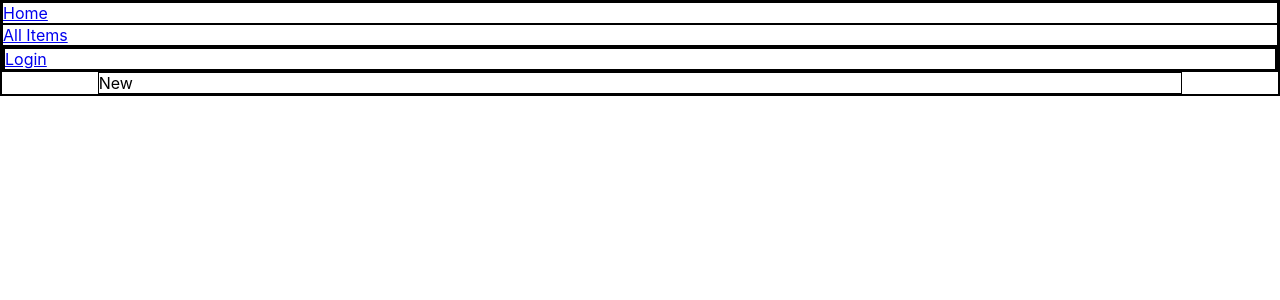
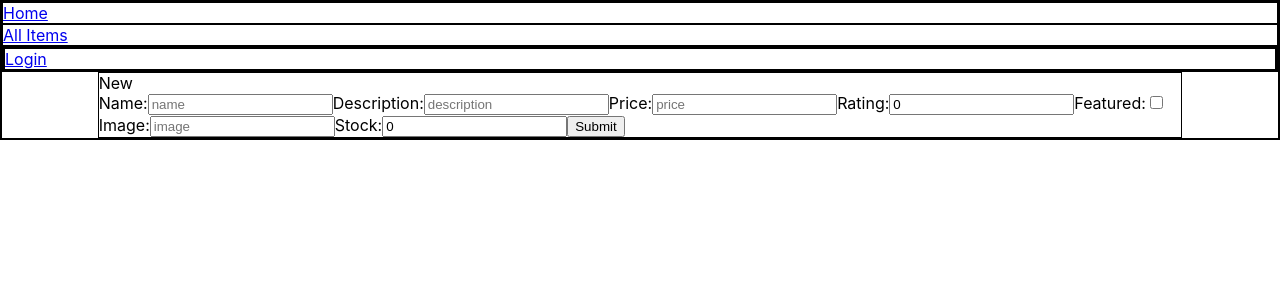
Before and after one commit to BennyZ3/BZ-CTA-Store, a React (Create React App) app in the folder front-end/: page /products/new in a window 1280 px wide. Shown: the top 300 px of the page. Built offline with nearby package versions, Linux system fonts and the light colour scheme; no server answers.

Commit message:
finished new and edit form, login validate backend, and made user controller

```diff
--- a/front-end/src/App.js
+++ b/front-end/src/App.js
@@ -11,8 +11,10 @@ import NavBar from "./Components/NavBar";
 import Login from "./Pages/Login";
 
 function App() {
-  document.cookie = document.cookie ? document.cookie : "username=";
-  // console.log(document.cookie);
+  // document.cookie = document.cookie.split("=")[1]
+  //   ? document.cookie
+  //   : "username=";
+  console.log(document.cookie);
   return (
     <div className="App">
       <BrowserRouter>
--- /dev/null
+++ b/front-end/src/Components/Form.js
@@ -0,0 +1,130 @@
+import { useNavigate, useParams } from "react-router-dom";
+import { useState, useEffect } from "react";
+import axios from "axios";
+
+const Form = (props) => {
+  let navigate = useNavigate();
+  const API = process.env.REACT_APP_API_URL;
+  let params = useParams();
+  let { edit } = props;
+  const id = params.id ? params.id : null;
+  const [product, setProduct] = useState({
+    name: "",
+    description: "",
+    price: "",
+    rating: 0,
+    featured: false,
+    image: "",
+    inventory: 0,
+  });
+  useEffect(() => {
+    if (edit) {
+      axios.get(`${API}/products/${id}`).then((response) => {
+        setProduct(response.data.payload);
+      });
+    } else {
+      setProduct({ ...product });
+    }
+  }, [API, id, edit]);
+
+  const handleChange = (event) => {
+    if (event.target.id === "featured") {
+      setProduct({ ...product, featured: !product.featured });
+    } else {
+      setProduct({ ...product, [event.target.id]: event.target.value });
+    }
+  };
+
+  const handleSubmit = (event) => {
+    event.preventDefault();
+    if (edit) {
+      //put request function
+      axios
+        .put(`${API}/products/${id}`, product)
+        .then(() => {
+          navigate(`/products`);
+        })
+        .catch((error) => console.warn(error));
+    } else {
+      //post request
+      axios
+        .post(`${API}/products`, product)
+        .then(() => {
+          navigate("/products");
+        })
+        .catch((error) => console.warn(error));
+    }
+  };
+
+  return (
+    <form onSubmit={handleSubmit}>
+      <label for="name">Name:</label>
+      <input
+        required
+        id="name"
+        name="name"
+        type="text"
+        value={product.name}
+        onChange={handleChange}
+        placeholder="name"
+      />
+      <label for="description">Description:</label>
+      <input
+        id="description"
+        name="description"
+        type="text"
+        value={product.description}
+        onChange={handleChange}
+        placeholder="description"
+      />
+      <label for="price">Price:</label>
+      <input
+        id="price"
+        name="price"
+        type="number"
+        value={product.price}
+        onChange={handleChange}
+        placeholder="price"
+      />
+      <label for="rating">Rating:</label>
+      <input
+        id="rating"
+        name="rating"
+        type="number"
+        value={product.rating}
+        onChange={handleChange}
+        placeholder="rating"
+      />
+      <label for="featured">Featured:</label>
+      <input
+        id="featured"
+        name="featured"
+        type="checkbox"
+        checked={product.featured}
+        onChange={handleChange}
+        placeholder="featured"
+      />
+      <label for="image">Image:</label>
+      <input
+        id="image"
+        name="image"
+        type="text"
+        value={product.image}
+        onChange={handleChange}
+        placeholder="image"
+      />
+      <label for="inventory">Stock:</label>
+      <input
+        id="inventory"
+        name="inventory"
+        type="number"
+        value={product.inventory}
+        onChange={handleChange}
+        placeholder="inventory"
+      />
+      <button handleSubmit={handleSubmit}>Submit</button>
+    </form>
+  );
+};
+
+export default Form;
--- a/front-end/src/Pages/Details.js
+++ b/front-end/src/Pages/Details.js
@@ -45,6 +45,9 @@ const Details = () => {
       <Link to={`/products`}>
         <button>Back</button>
       </Link>
+      <Link to={`/products/${params.id}/edit`}>
+        <button>Edit</button>
+      </Link>
     </div>
   );
 };
--- a/front-end/src/Pages/Edit.js
+++ b/front-end/src/Pages/Edit.js
@@ -1,7 +1,13 @@
+import Form from "../Components/Form";
 import "./Edit.css";
 
 const Edit = () => {
-  return <div className="Edit">Edit</div>;
+  return (
+    <div className="Edit">
+      Edit
+      <Form edit={true} />
+    </div>
+  );
 };
 
 export default Edit;
--- a/front-end/src/Pages/New.js
+++ b/front-end/src/Pages/New.js
@@ -1,7 +1,13 @@
+import Form from "../Components/Form";
 import "./New.css";
 
 const New = () => {
-  return <div className="New">New</div>;
+  return (
+    <div className="New">
+      New
+      <Form edit={false} />
+    </div>
+  );
 };
 
 export default New;
```
Also changed, not shown: front-end/src/Components/ValidateAdmin.js (added, +10 -0 lines).
